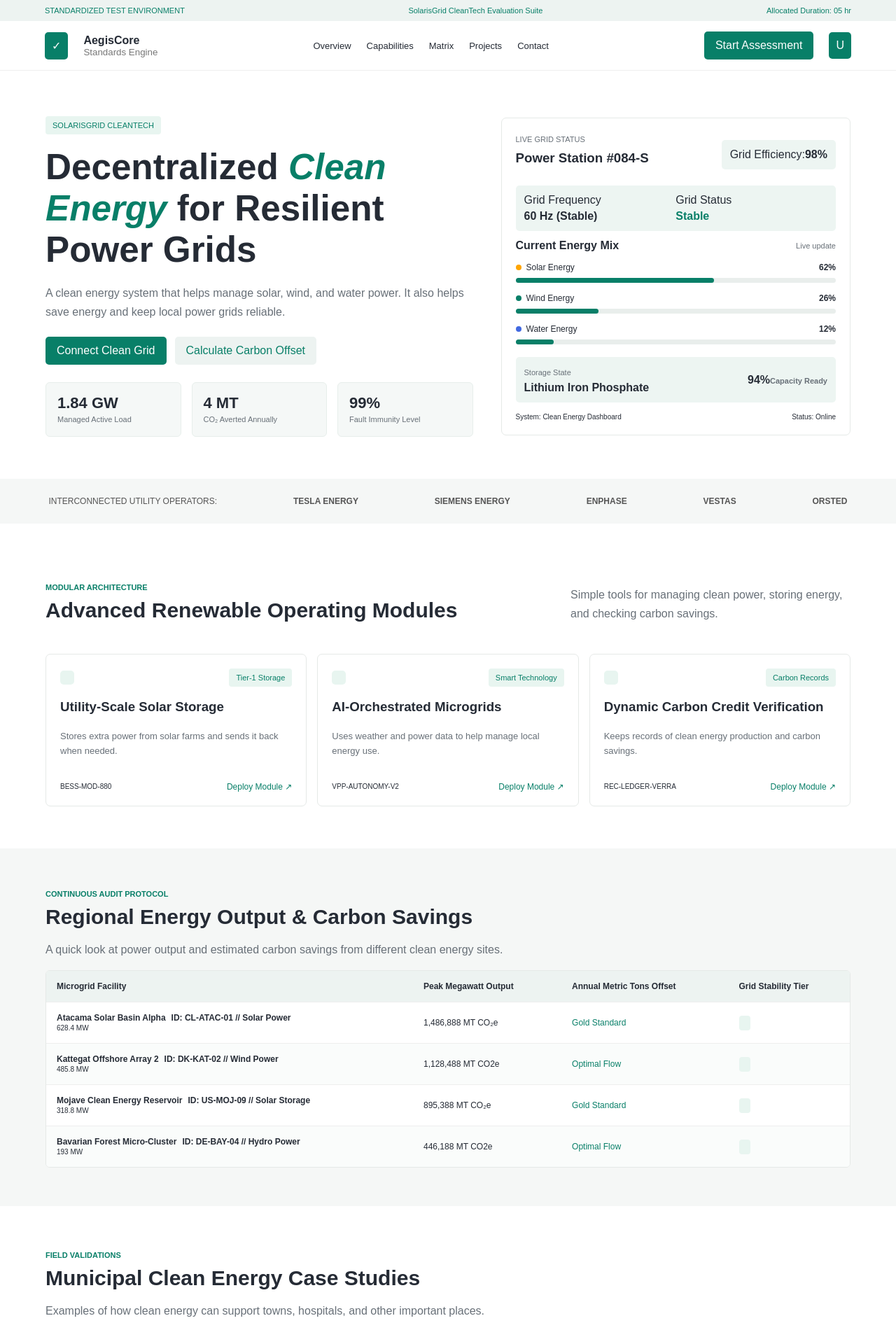
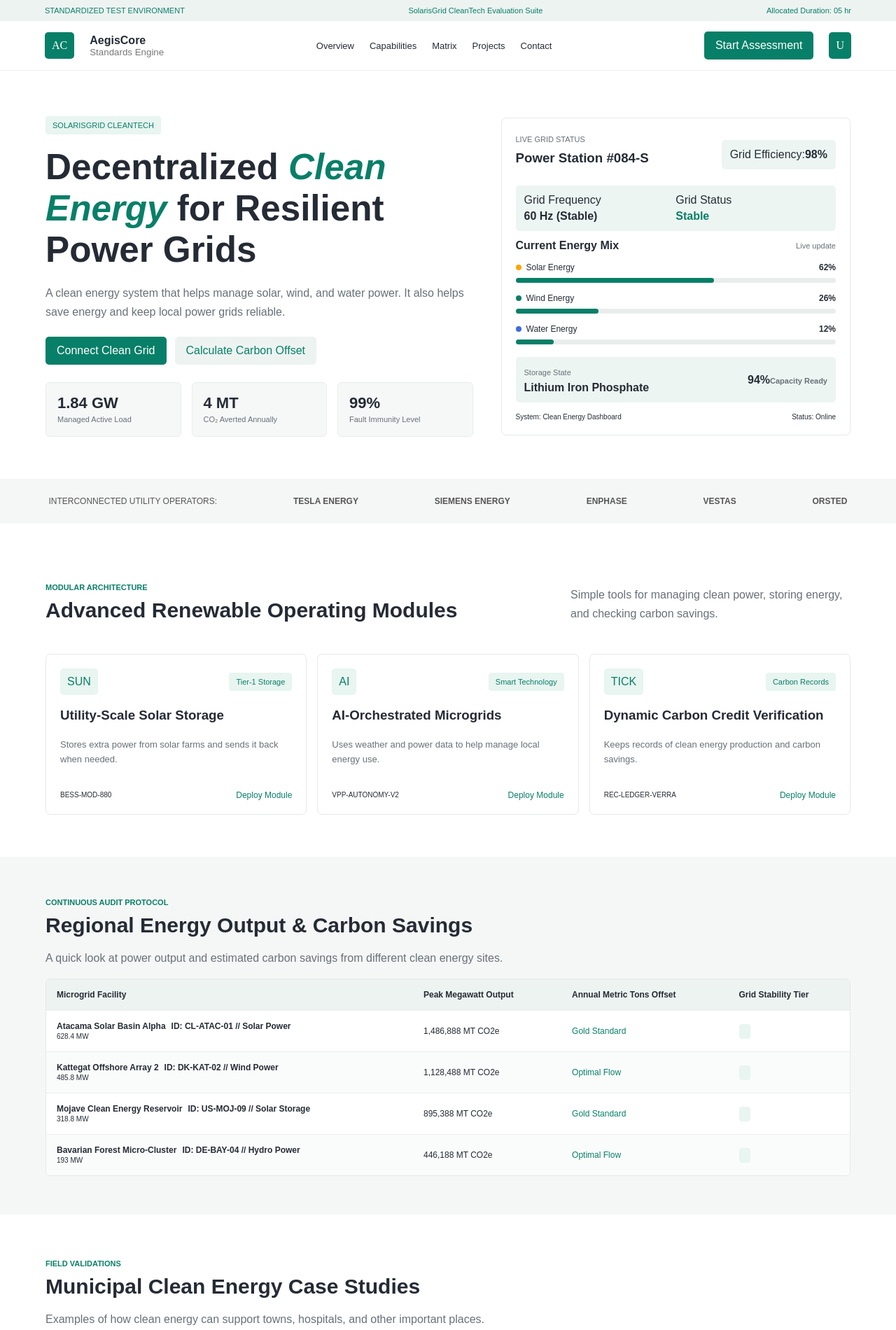
Before and after one commit to doflamingo3466/abid23r, a React (Vite) app: page / in a window 1280 px wide. Shown: the top 1900 px of the page at 70% size. Built offline with nearby package versions, Linux system fonts and the light colour scheme; grey boxes are pictures that could not be loaded.

Commit message:
4th commit

```diff
--- a/src/components/Header.jsx
+++ b/src/components/Header.jsx
@@ -13,7 +13,7 @@ function Header() {
 
       <header className="header">
         <a href="#overview" className="brand">
-          <span className="brand-mark">✓</span>
+          <span className="brand-mark">AC</span>
           <span>
             <b>AegisCore</b>
             <small>Standards Engine</small>
--- a/src/components/Sections.jsx
+++ b/src/components/Sections.jsx
@@ -41,7 +41,7 @@ export function Modules() {
 
             <div className="module-foot">
               <small>{item.code}</small>
-              <a href="#contact">Deploy Module ↗</a>
+              <a href="#contact">Deploy Module </a>
             </div>
           </article>
         ))}
--- a/src/data/siteData.js
+++ b/src/data/siteData.js
@@ -1,17 +1,20 @@
 export const modules = [
   {
+    icon: "SUN",
     tag: "Tier-1 Storage",
     title: "Utility-Scale Solar Storage",
     code: "BESS-MOD-880",
     text: "Stores extra power from solar farms and sends it back when needed.",
   },
   {
+    icon: "AI",
     tag: "Smart Technology",
     title: "AI-Orchestrated Microgrids",
     code: "VPP-AUTONOMY-V2",
     text: "Uses weather and power data to help manage local energy use.",
   },
   {
+    icon: "TICK",
     tag: "Carbon Records",
     title: "Dynamic Carbon Credit Verification",
     code: "REC-LEDGER-VERRA",
@@ -24,7 +27,7 @@ export const facilities = [
     "Atacama Solar Basin Alpha",
     "ID: CL-ATAC-01 // Solar Power",
     "628.4 MW",
-    "1,486,888 MT CO₂e",
+    "1,486,888 MT CO2e",
     "Gold Standard",
   ],
   [
@@ -39,7 +42,7 @@ export const facilities = [
     "Mojave Clean Energy Reservoir",
     "ID: US-MOJ-09 // Solar Storage",
     "318.8 MW",
-    "895,388 MT CO₂e",
+    "895,388 MT CO2e",
     "Gold Standard",
   ],
   [
--- a/src/styles.css
+++ b/src/styles.css
@@ -57,6 +57,7 @@ textarea {
 .brand-mark,
 .user-icon {
   background: #087f68;
+  font-family: cursive;
   color: white;
   padding: 10px;
   border-radius: 5px;
```
